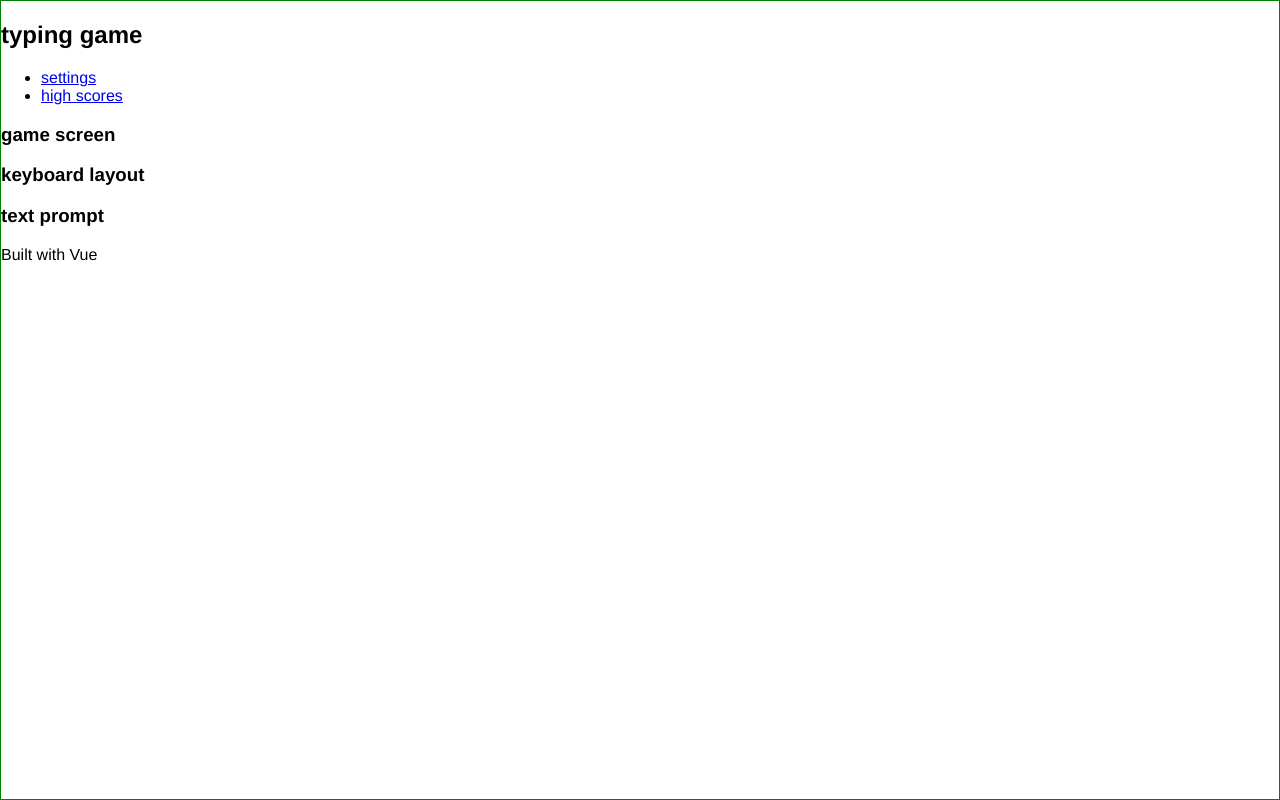
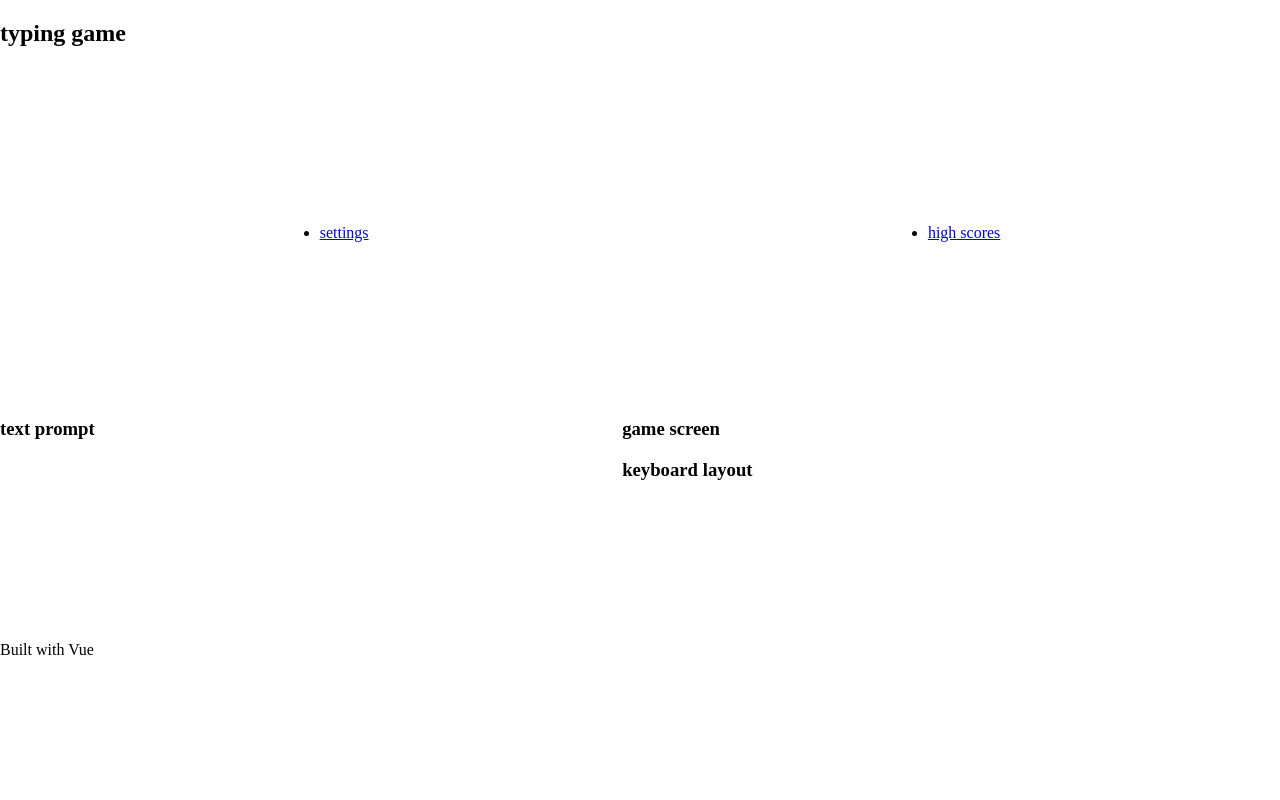
Before and after one commit to p-adams/typing-game, a Vue app: page / in a window 1280 px wide. Built offline with nearby package versions, Linux system fonts and the light colour scheme.

Commit message:
create color palette

```diff
--- a/src/App.vue
+++ b/src/App.vue
@@ -6,14 +6,17 @@ import KeyboardLayout from "./components/KeyboardLayout.vue";
 
 <template>
   <div class="app">
-    <header class="header-wrapper"><h2>typing game</h2></header>
+    <header class="header-wrapper">
+      <h2>typing game</h2>
+    </header>
     <nav class="nav-wrapper">
       <ul>
         <li><a href="#">settings</a></li>
         <li><a href="#">high scores</a></li>
       </ul>
     </nav>
-    <article class="article-wrapper">
+
+    <article class="content-wrapper">
       <GameScreen />
       <KeyboardLayout />
     </article>
@@ -24,14 +27,52 @@ import KeyboardLayout from "./components/KeyboardLayout.vue";
   </div>
 </template>
 
-<style>
+<style scoped>
 :root {
   font-family: Avenir, Helvetica, Arial, sans-serif;
   -webkit-font-smoothing: antialiased;
   -moz-osx-font-smoothing: grayscale;
 }
 .app {
-  border: 1px solid green;
   height: 100vh;
+  width: 100%;
+  display: grid;
+  grid-template-areas:
+    "header header"
+    "nav nav"
+    "aside content"
+    "footer footer";
+  background-color: var();
+}
+
+.header-wrapper {
+  grid-area: header;
+  background-color: var();
+}
+
+.nav-wrapper {
+  display: flex;
+  width: 100%;
+  grid-area: nav;
+}
+.nav-wrapper > ul {
+  width: inherit;
+  display: flex;
+  justify-content: space-around;
+}
+
+a {
+  color: var();
+}
+
+.content-wrapper {
+  grid-area: content;
+}
+.aside-wrapper {
+  grid-area: aside;
+}
+
+.footer-wrapper {
+  grid-area: footer;
 }
 </style>
--- a/style.css
+++ b/style.css
@@ -1,3 +1,12 @@
+:root {
+  /** color palette  */
+  --primary-a: #2b2d42;
+  --primary-b: #8d99ae;
+  --primary-c: #edf2f4;
+  --primary-d: #ef233c;
+  --primary-e: #d90429;
+}
+
 body,
 html {
   margin: 0;
```
